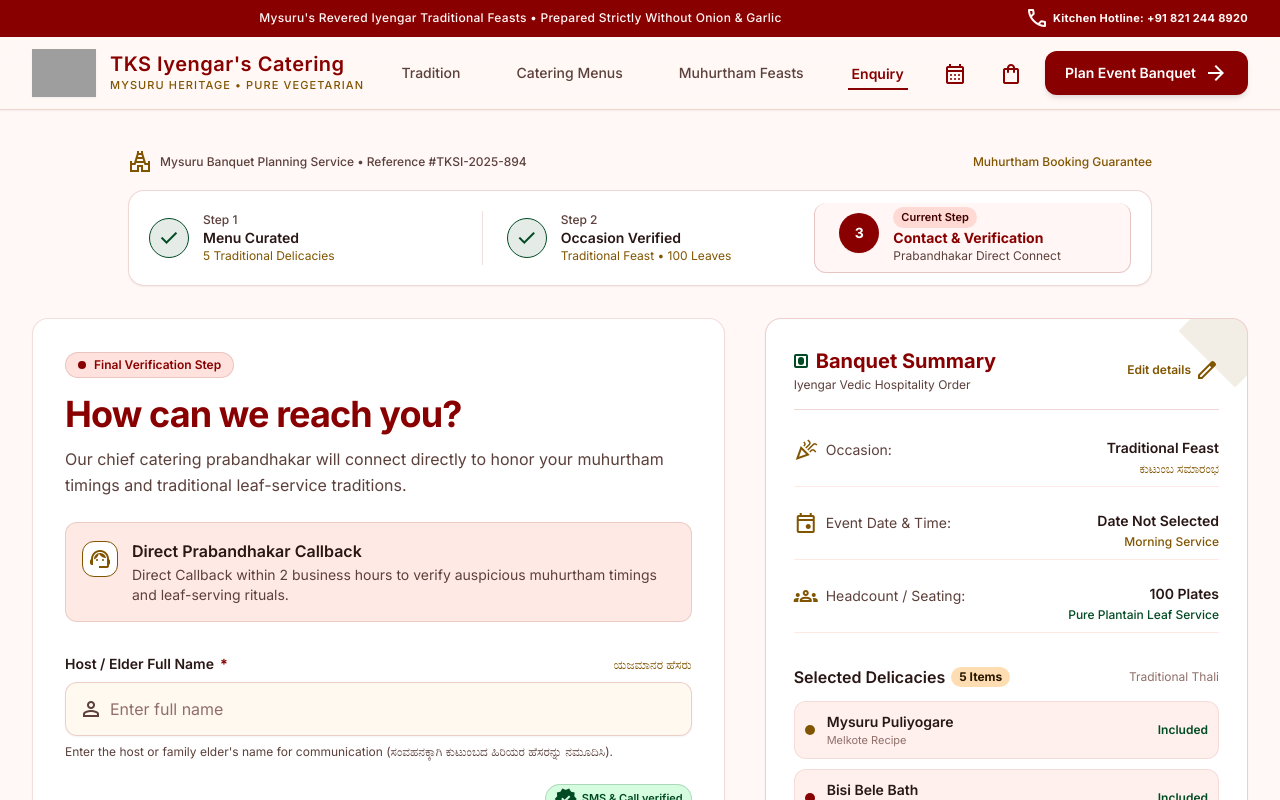
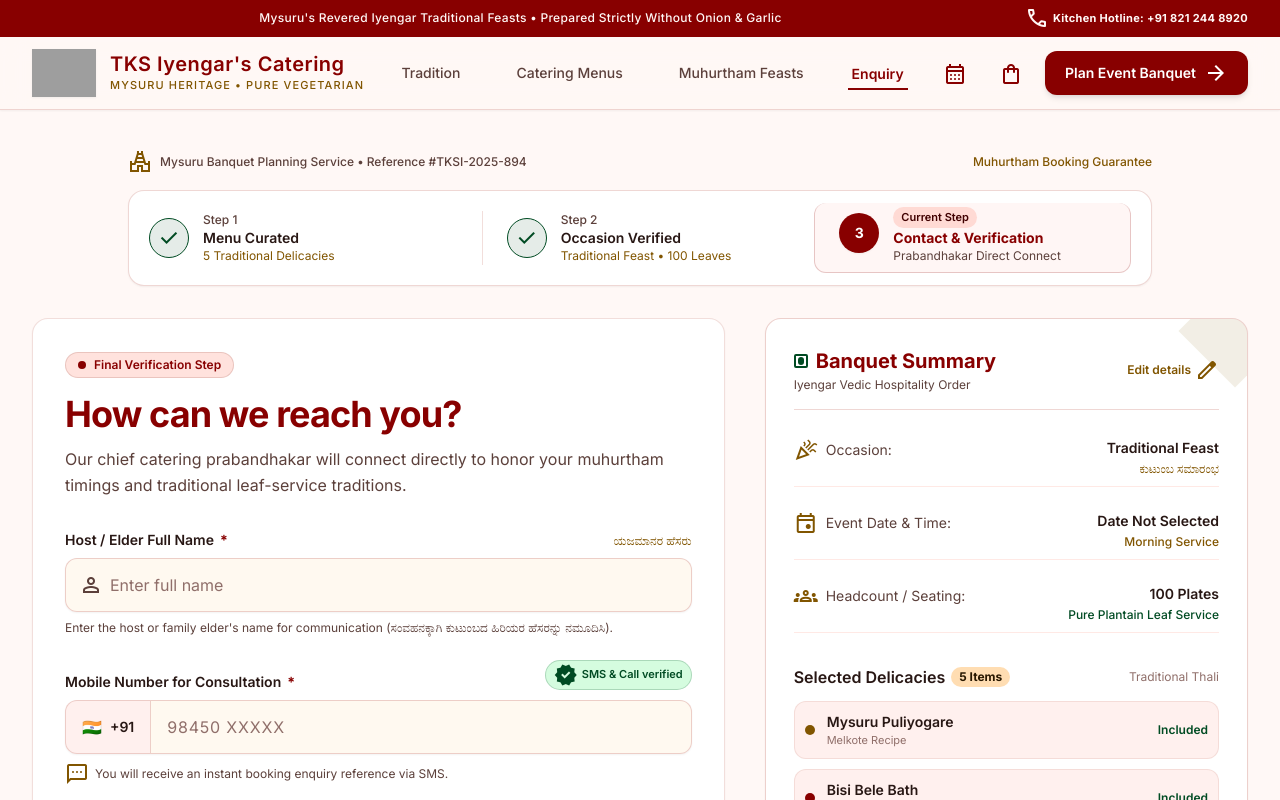
Before and after one commit to CMAtreya/catering, a React (Vite) app in the folder tks-catering/: page /contact in a window 1280 px wide. Shown: the top 800 px of the page. Built offline with nearby package versions, Linux system fonts and the light colour scheme; grey boxes are pictures that could not be loaded; a web font is replaced by a local one.

Commit message:
fix(customer): remove Direct Prabandhakar Callback banner from contact page

```diff
--- a/tks-catering/src/pages/customer/ContactPage.tsx
+++ b/tks-catering/src/pages/customer/ContactPage.tsx
@@ -363,21 +363,6 @@ export const ContactPage: React.FC = () => {
               <p className="text-sm sm:text-base text-on-surface-variant leading-relaxed">
                 Our chief catering prabandhakar will connect directly to honor your muhurtham timings and traditional leaf-service traditions.
               </p>
-
-              {/* Direct Callback Guarantee Banner */}
-              <div className="mt-6 flex items-start gap-3.5 p-4 rounded-xl bg-surface-container border border-outline-variant/70">
-                <div className="w-9 h-9 rounded-lg bg-surface-container-lowest border border-secondary flex items-center justify-center text-secondary shrink-0 mt-0.5">
-                  <span className="material-symbols-outlined text-[20px]">support_agent</span>
-                </div>
-                <div>
-                  <h4 className="text-sm sm:text-base font-semibold text-on-surface mb-0.5">
-                    Direct Prabandhakar Callback
-                  </h4>
-                  <p className="text-xs sm:text-sm text-on-surface-variant">
-                    Direct Callback within 2 business hours to verify auspicious muhurtham timings and leaf-serving rituals.
-                  </p>
-                </div>
-              </div>
 
               {/* FORM CONTROLS */}
               <form className="mt-8 space-y-6" onSubmit={handleSubmit}>
```
